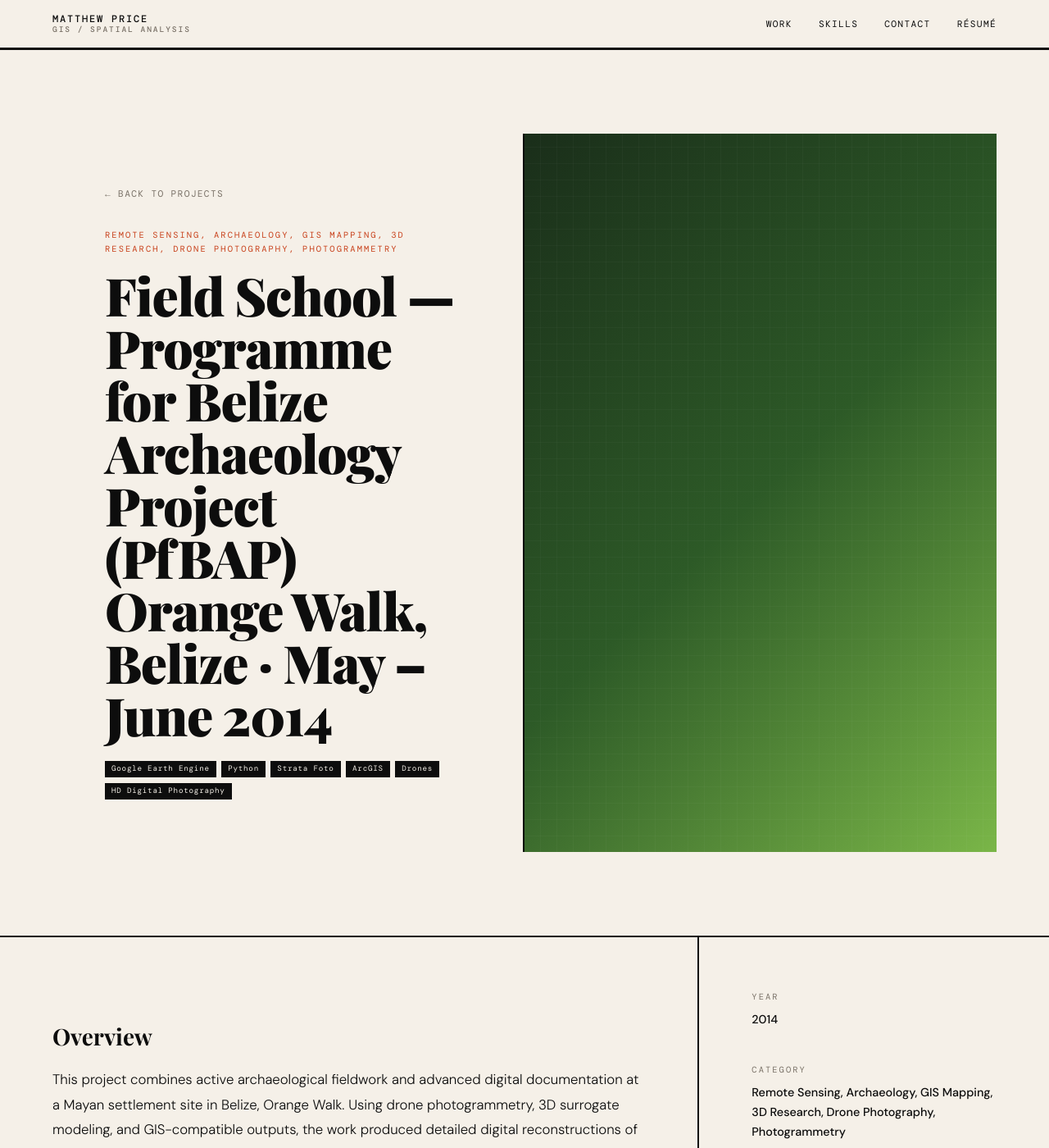
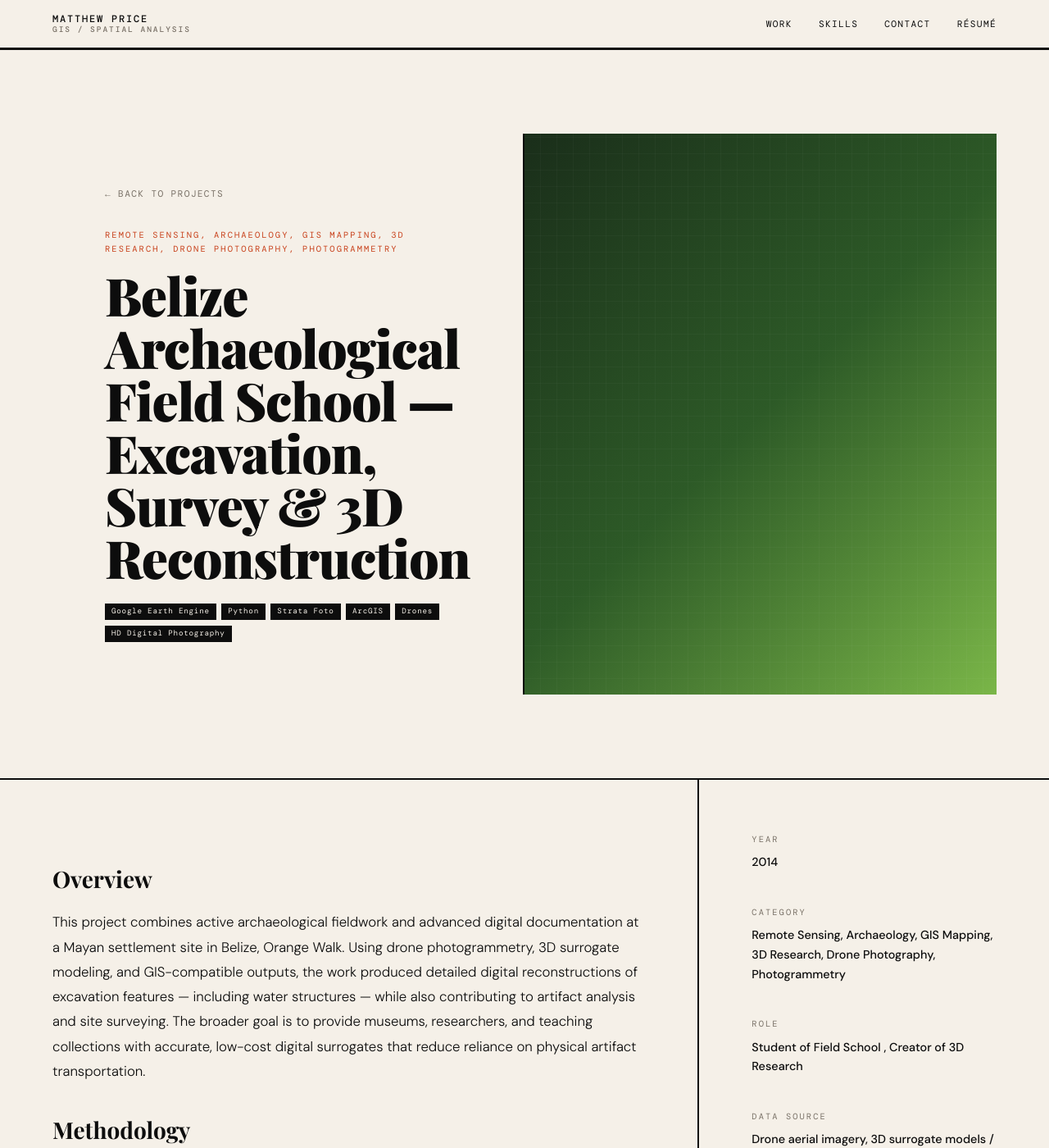
Before and after one commit to MPrice650/MPrice650.github.io, a Jekyll site: the page built from _projects/Programme for Belize Archaeology Project.md, in a window 1280 px wide and 1400 px high. Shown: the whole window at 82% size. Built offline with Jekyll 4.4.1, drawn with Linux system fonts in a browser that asks for light colours; some web fonts are replaced.

Commit message:
Update Programme for Belize Archaeology Project.md

```diff
--- a/_projects/Programme for Belize Archaeology Project.md
+++ b/_projects/Programme for Belize Archaeology Project.md
@@ -1,6 +1,5 @@
 ---
-title: "Field School — Programme for Belize Archaeology Project (PfBAP)
-Orange Walk, Belize · May – June 2014"
+title: "Belize Archaeological Field School — Excavation, Survey & 3D Reconstruction"
 summary: "Field School for Archaeology that focuses on the educaion of Archeaology and methodoologies while conducting the excavation of Dos Hombres in Belize.  "
 category: Remote Sensing, Archaeology, GIS Mapping, 3D Research, Drone Photography, Photogrammetry
 thumb_class: remote
```
